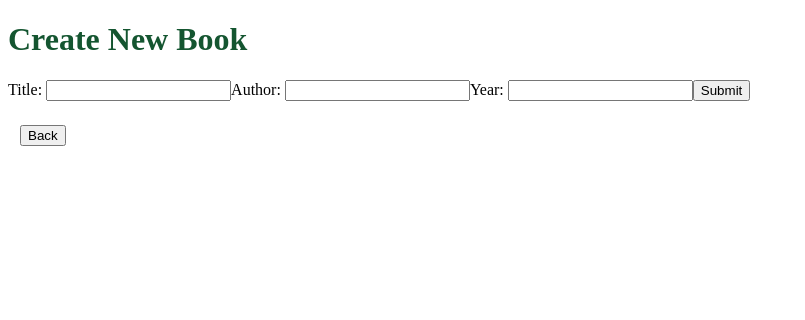
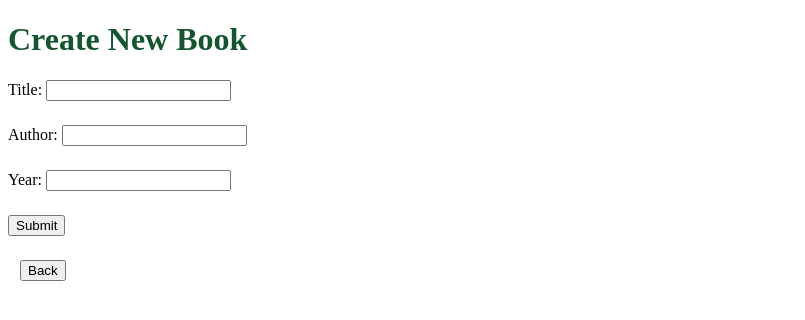
Before and after one commit to jbrasko2/bookstore-frontend, a React (Create React App) app: page /books/new in a window 1280 px wide. Shown: the top 320 px of the page, without its empty margins (0-805 px from the left). Built offline with nearby package versions, Linux system fonts and the light colour scheme.

Commit message:
add styling

```diff
--- a/src/components/BookForm.js
+++ b/src/components/BookForm.js
@@ -1,4 +1,5 @@
 import React, { useState } from 'react'
+import styled from 'styled-components'
 
 const BookForm = ({ handleSubmit, book }) => {
   const [title, setTitle] = useState('')
@@ -13,6 +14,7 @@ const BookForm = ({ handleSubmit, book }) => {
   return (
     <>
       <form onSubmit={onSubmit}>
+        <InputWrapper>
           <label htmlFor='title'>Title: </label>
           <input
             type='text'
@@ -23,6 +25,8 @@ const BookForm = ({ handleSubmit, book }) => {
             value={title}
             onChange={e => setTitle(e.target.value)}
           />
+        </InputWrapper>
+        <InputWrapper>
           <label htmlFor='authorName'>Author: </label>
           <input
             type='text'
@@ -33,6 +37,8 @@ const BookForm = ({ handleSubmit, book }) => {
             value={authorName}
             onChange={e => setAuthorName(e.target.value)}
           />
+        </InputWrapper>
+        <InputWrapper>
           <label htmlFor='year'>Year: </label>
           <input
             type='text'
@@ -43,10 +49,15 @@ const BookForm = ({ handleSubmit, book }) => {
             value={year}
             onChange={e => setYear(e.target.value)}
           />
+        </InputWrapper>
         <input type='submit' value='Submit' />
       </form>
     </>
   )
 }
 
+const InputWrapper = styled.div`
+  margin-bottom: 24px;
+`
+
 export default BookForm
--- a/src/pages/BookEdit.js
+++ b/src/pages/BookEdit.js
@@ -2,6 +2,7 @@ import React, { useState, useEffect } from 'react'
 import { useParams } from 'react-router-dom'
 import BookForm from '../components/BookForm'
 import axios from 'axios'
+import styled from 'styled-components'
 
 const BookEdit = ({ history }) => {
   const [book, setBook] = useState(null)
@@ -31,12 +32,12 @@ const BookEdit = ({ history }) => {
 
   const renderPage = () => {
     return (
-      <>
-        <h1>Edit {book.title}</h1>
+      <Wrapper>
+        <h1>Edit <i>{book.title}</i></h1>
         <BookForm handleSubmit={submitEdit} book={book} />
         <br />
         <button onClick={history.goBack}>Back</button>
-      </>
+      </Wrapper>
     )
   }
 
@@ -47,4 +48,8 @@ const BookEdit = ({ history }) => {
   return book ? renderPage() : renderLoad()
 }
 
+const Wrapper = styled.div`
+  text-align: center;
+`
+
 export default BookEdit
```
Lines whose indentation alone changed are shown as unchanged.
